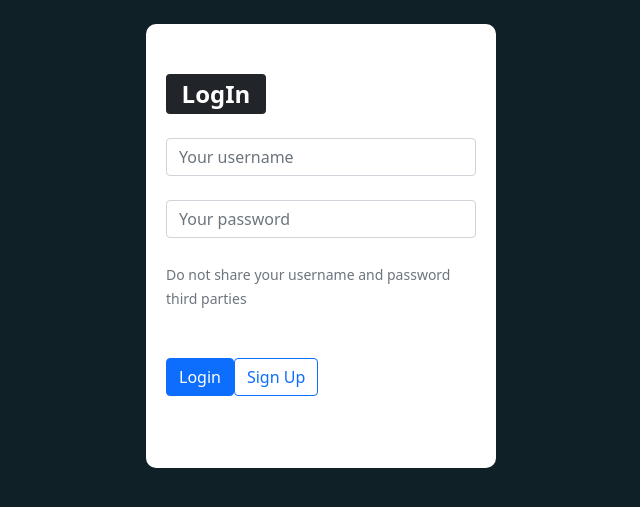
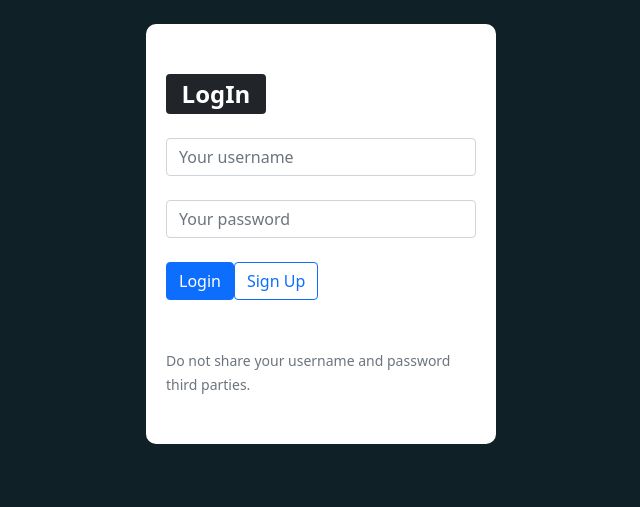
Before and after one commit to FuckMail/FuckMail, a Django app: template FuckMail/FuckMail_App/templates/login.html in a window 1280 px wide. Shown: the top 507 px of the page, without its empty margins (319-959 px from the left). Run offline with Django 3.2, Linux system fonts and the light colour scheme; the template is opened without the code that fills it, so the values that code supplies are empty; parts of the project's set-up code (start-up, migrations or seed data) failed here and were passed over; some libraries are stand-ins or nearby versions.

Commit message:
refactor page

```diff
--- a/FuckMail/FuckMail_App/templates/login.html
+++ b/FuckMail/FuckMail_App/templates/login.html
@@ -14,14 +14,11 @@
         <br>
         <div class="form-group">
             <input type="password" class="form-control" id="exampleInputPassword" name="password" placeholder="Your password">
-            <br>
-            <small id="emailHelp" class="form-text text-muted">Do not share your username and password third parties</small>
         </div>
         <br>
         {% if message %}
             <div id="message" class="alert alert-warning" role="alert">{{message}}</div>
         {% endif %}
-        <br>
         <div class="btn-toolbar" role="toolbar" aria-label="Toolbar with button groups">
             <div class="btn-group mr-2" role="group" aria-label="First group">
                 <button type="submit" class="btn btn-primary" name="login-button"">Login</button>
@@ -34,6 +31,8 @@
         <script src="https://www.google.com/recaptcha/api.js"></script>
         <div class="g-recaptcha" data-sitekey="{{GOOGLE_RECAPTCHA_PUBLIC_KEY}}"></div>
     </form>
+    <br>
+    <small id="emailHelp" class="form-text text-muted">Do not share your username and password third parties.</small>
     </div>
 </div>
 {% endblock %}
```
